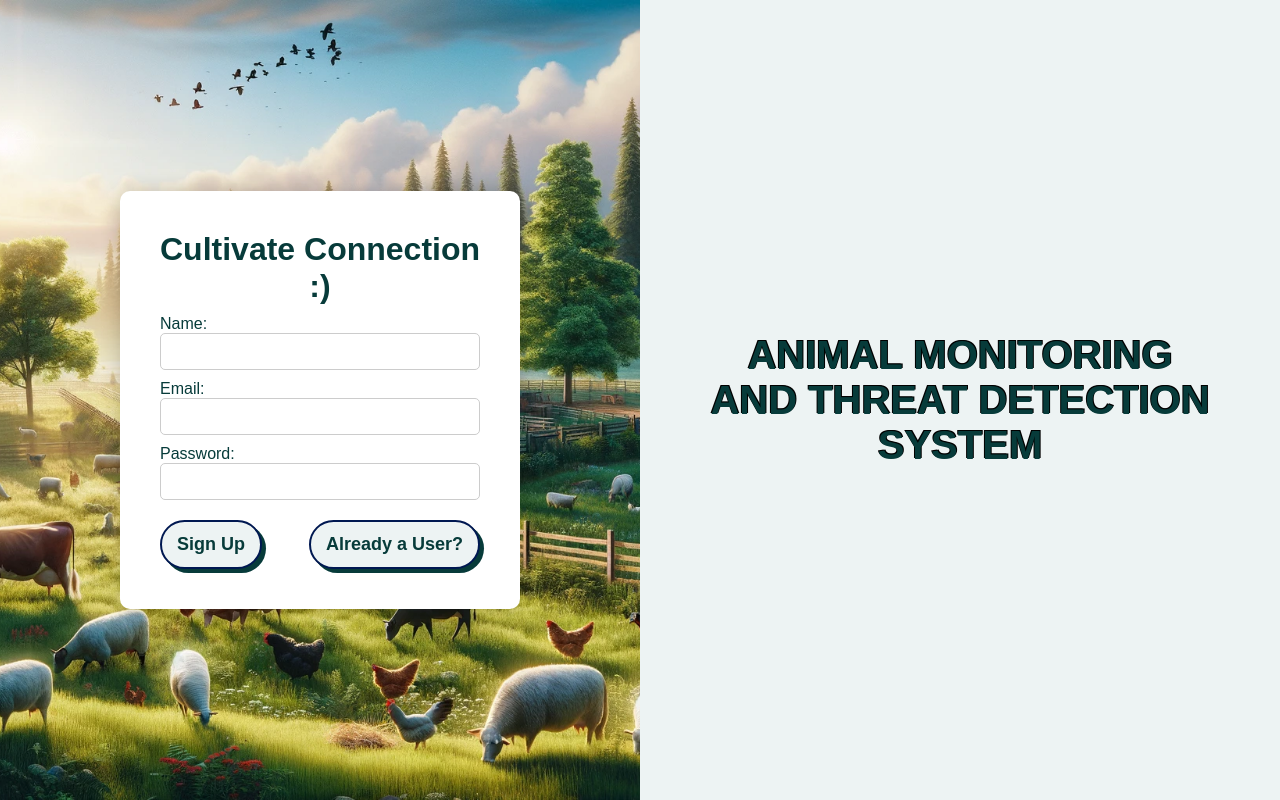
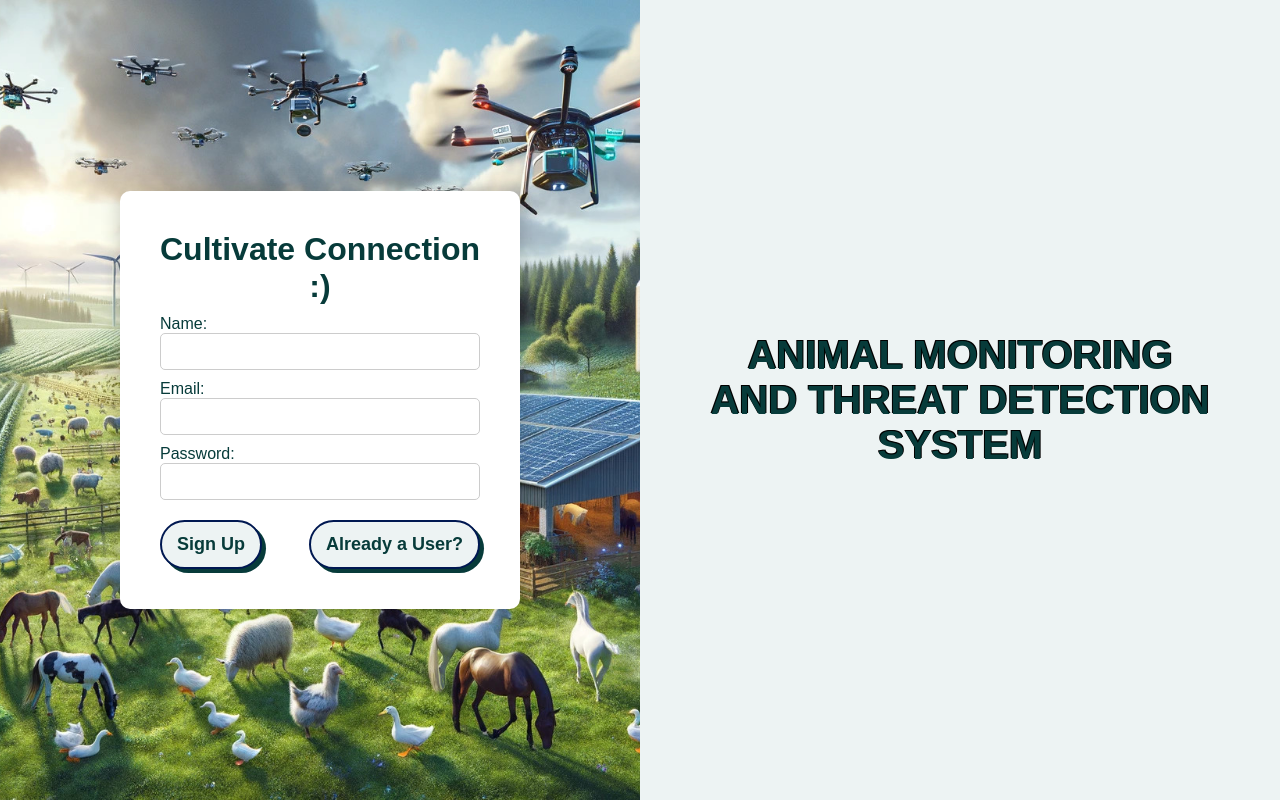
Before and after one commit to Sidharth1919/Animal-detection-Yolov8-Flask, a Flask app: page /signup in a window 1280 px wide. Run offline with Flask 3, Linux system fonts and the light colour scheme; some libraries are stand-ins or nearby versions.

Commit message:
added parallax image

```diff
--- a/static/style.css
+++ b/static/style.css
@@ -21,13 +21,13 @@ body{
     right: 0; /* Position from right */
     width: 50%; /* Width of the background (adjust as needed) */
     height: 100vh; /* Full height */
-    background-image: url('/static/images/background22.png'); /* Background image */
+    background-image: url('/static/images/signup.jpg'); /* Background image */
     background-size: cover; /* Cover the entire background */
     background-repeat: no-repeat; /* Do not repeat the background image */
     z-index: -1; /* Send the background behind other content */
     background-attachment: fixed;
     background-size: 100%;
-    background-position: center 10%;
+    background-position: center 55%;
 
     }
 #bgimg {
@@ -211,7 +211,7 @@ body{
 /* ------------------------------------------------------------------------------------------------- */
 .signup-page {
   font-family: Arial, sans-serif;
-  background-image: url('/static/images/signup.jpg');
+  background-image: url('/static/images/background2.jpg');
   background-size: cover;
   background-repeat: no-repeat;
   background-position: center;
@@ -291,7 +291,7 @@ body{
   }
 }
 .left {
-  background-image: url('/static/images/signup.jpg');
+  background-image: url('/static/images/background2.jpg');
   background-size: cover;
   background-repeat: no-repeat;
   background-position: center;
--- a/templates/index.html
+++ b/templates/index.html
@@ -45,9 +45,9 @@
     <img src="">
   </div>
   <div style="width: 50%; text-align: center;">
-    <h1 class="display-3 custom-border text-center"
+    <h2 class="display-3 custom-border text-center"
       style="color: rgb(7, 59, 58); font-weight: bold; text-shadow: -1px -1px 0 #000, 1px -1px 0 #000, -1px 1px 0 #000, 1px 1px 0 #000; padding-top: 200px;">
-      ABOUT US</h1>
+      ABOUT US</h2>
       <h4 style="color: rgb(7, 59, 58); padding-left: 10%; padding-right: 10%; ">At Animal Monitoring and Threat Detection System, our dedication lies in optimizing farm animal management through state-of-the-art technology. Specializing in services such as animal detection and count, threat detection, and real-time alerts, we provide tailored solutions designed to enhance the well-being and security of farm animals. With a commitment to innovation and reliability, we empower farmers with the tools they need to effectively monitor their livestock and mitigate potential threats. Our mission is to foster sustainable farming practices while ensuring the welfare of every animal under our care.</h4>
   </div>
 
```
Also changed, not shown: static/images/Designer.png (added).
